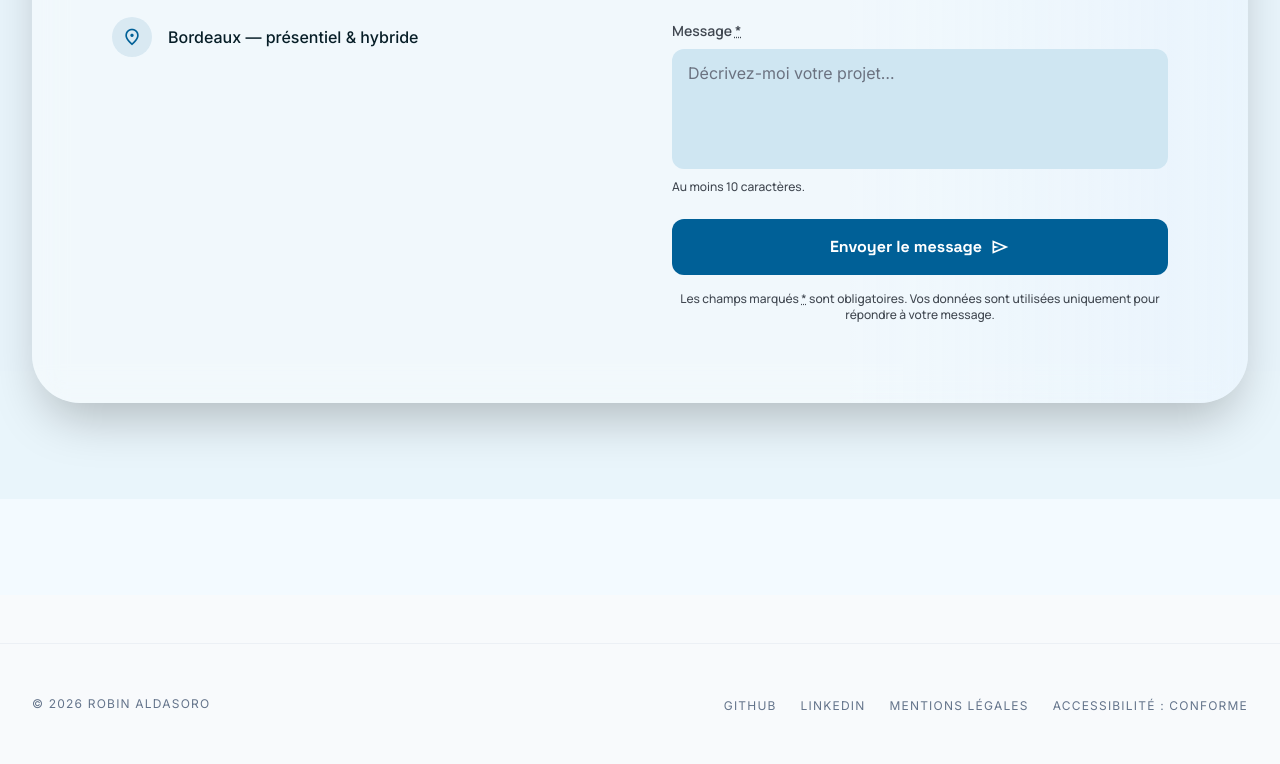
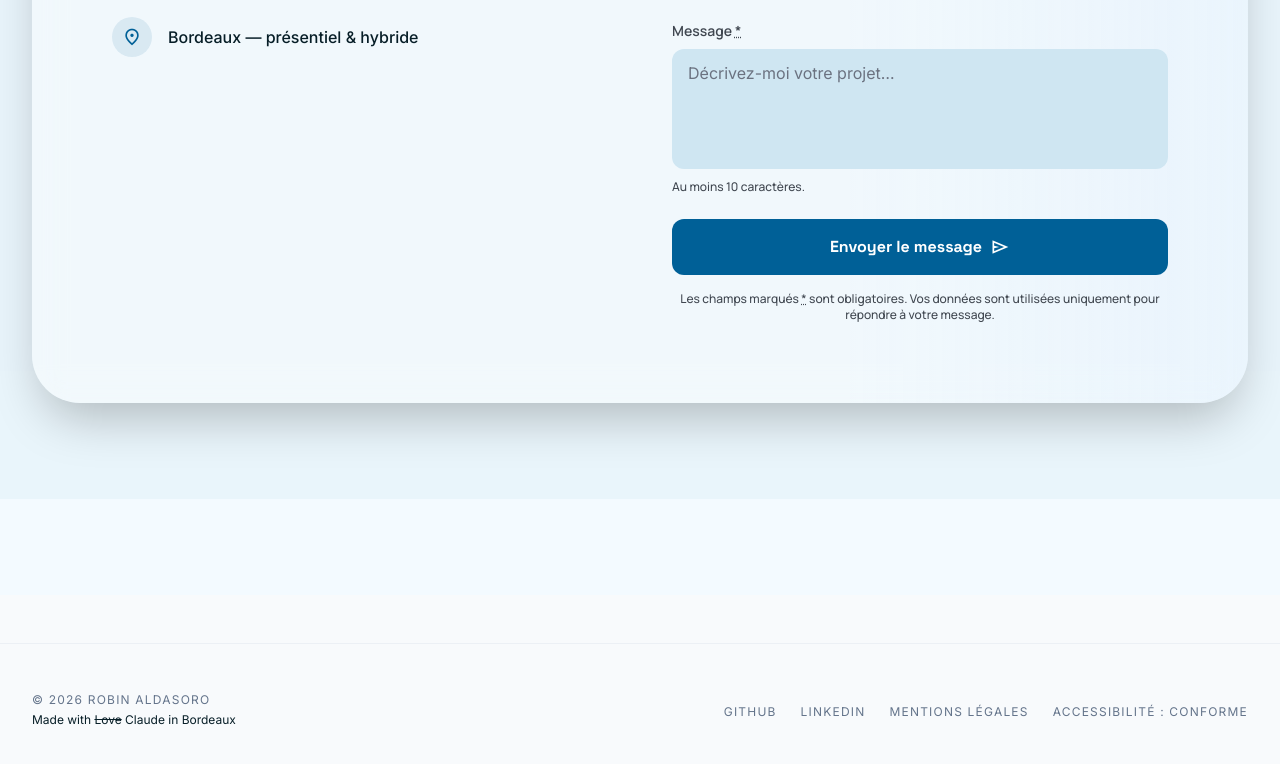
Before and after one commit to robinos33/site-perso, a website: page index.html in a window 1280 px wide. Shown: the part 3694-4458 px from the top of the page. Drawn offline with nearby package versions, Linux system fonts and the light colour scheme.

Commit message:
feat(footer): add made with love/claude easter egg

```diff
--- a/index.html
+++ b/index.html
@@ -627,6 +627,9 @@
         <p class="font-body text-xs uppercase tracking-widest text-slate-500">
           © <span id="current-year">2025</span> Robin Aldasoro
         </p>
+        <p class="font-body text-xs text-slate-400 mt-1">
+          Made with <s>Love</s> Claude in Bordeaux
+        </p>
       </div>
 
       <nav aria-label="Liens secondaires">
```
